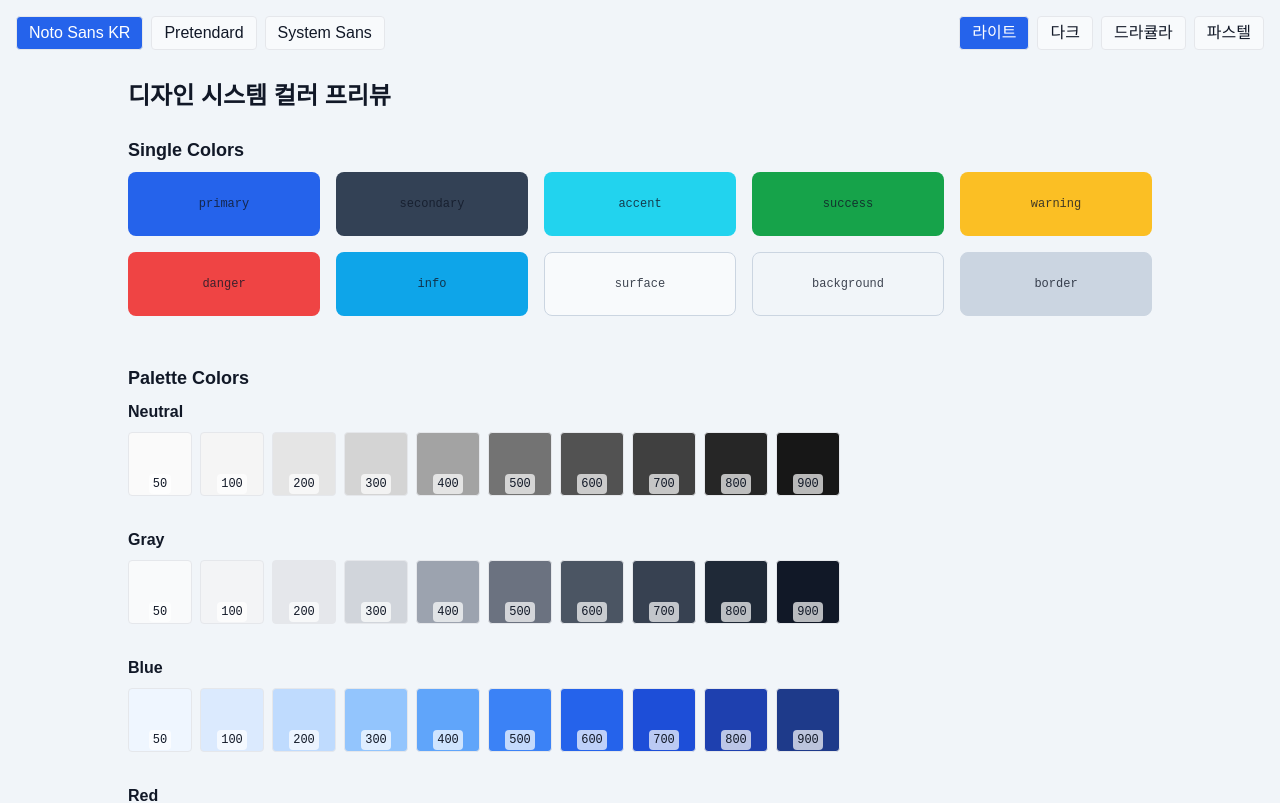
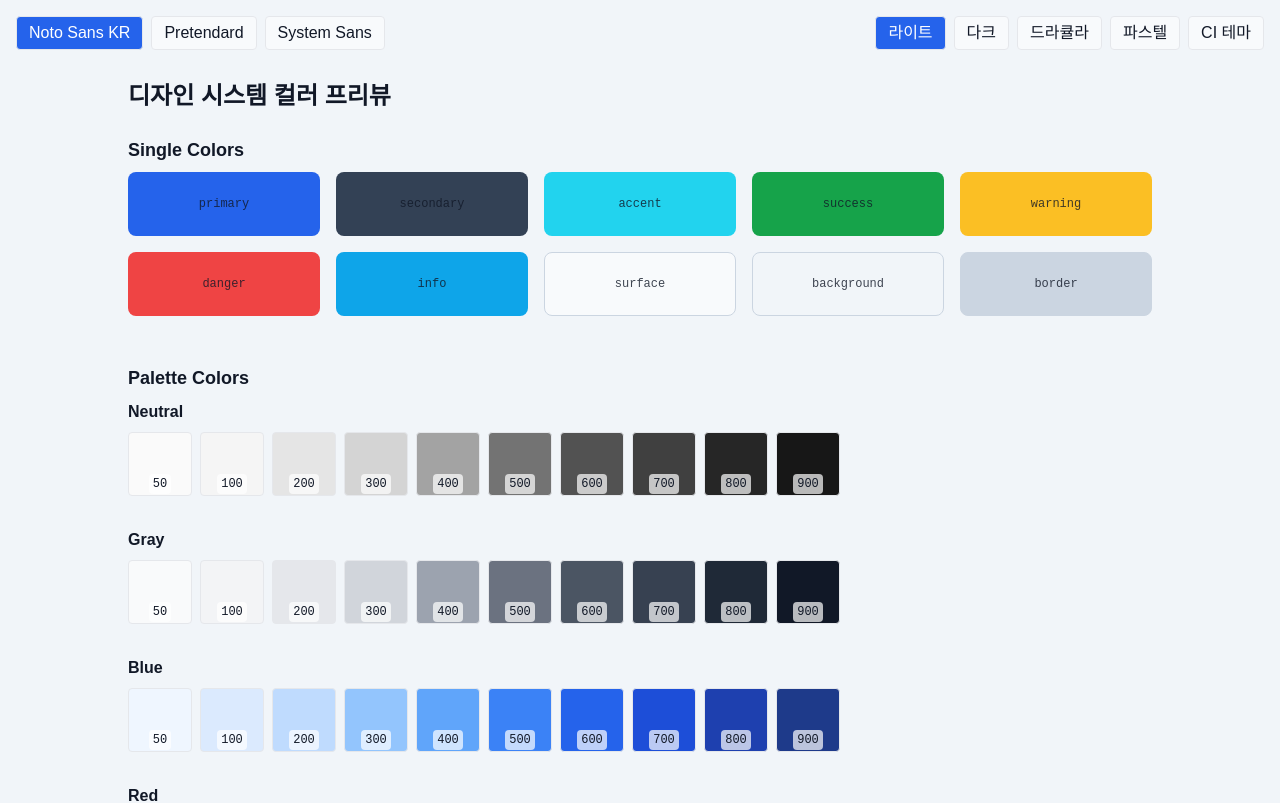
Before and after one commit to GTD-web/design-preview-v0, a Next.js app: page / in a window 1280 px wide. Shown: the top 803 px of the page. Built offline with nearby package versions, Linux system fonts and the light colour scheme.

Commit message:
CI 테마 스타일 추가 및 테마 선택 기능 업데이트

```diff
--- a/src/app/globals.css
+++ b/src/app/globals.css
@@ -92,6 +92,34 @@ body {
   --foreground: #5b6478;
 }
 
+.theme-ci {
+  --color-primary: #00a0e9;
+  --color-secondary: #65127e;
+  --color-accent: #7de3f7;
+  --color-success: #22c55e;
+  --color-warning: #fbbf24;
+  --color-danger: #ef4444;
+  --color-info: #bae6fd;
+  --color-surface: #f8fafc;
+  --color-background: #f8fafc;
+  --color-border: #e0e7eb;
+  --foreground: #000000;
+}
+
+.theme-ci.theme-dark {
+  --color-primary: #00a0e9;
+  --color-secondary: #65127e;
+  --color-accent: #7de3f7;
+  --color-success: #22c55e;
+  --color-warning: #fbbf24;
+  --color-danger: #ef4444;
+  --color-info: #bae6fd;
+  --color-surface: #23272f;
+  --color-background: #18181b;
+  --color-border: #334155;
+  --foreground: #f8fafc;
+}
+
 .font-noto {
   font-family: "Noto Sans KR", "Pretendard", Arial, Helvetica, sans-serif;
 }
--- a/src/app/page.tsx
+++ b/src/app/page.tsx
@@ -145,10 +145,11 @@ export default function Home() {
     { key: "dark", label: "다크", className: "theme-dark" },
     { key: "dracula", label: "드라큘라", className: "theme-dracula" },
     { key: "pastel", label: "파스텔", className: "theme-pastel" },
+    { key: "ci", label: "CI 테마", className: "theme-ci" },
   ];
   const [theme, setTheme] = useState("light");
   useEffect(() => {
-    document.body.classList.remove("theme-dark", "theme-dracula", "theme-pastel");
+    document.body.classList.remove("theme-dark", "theme-dracula", "theme-pastel", "theme-ci");
     if (theme !== "light") {
       document.body.classList.add(themes.find((t) => t.key === theme)?.className || "");
     }
```
